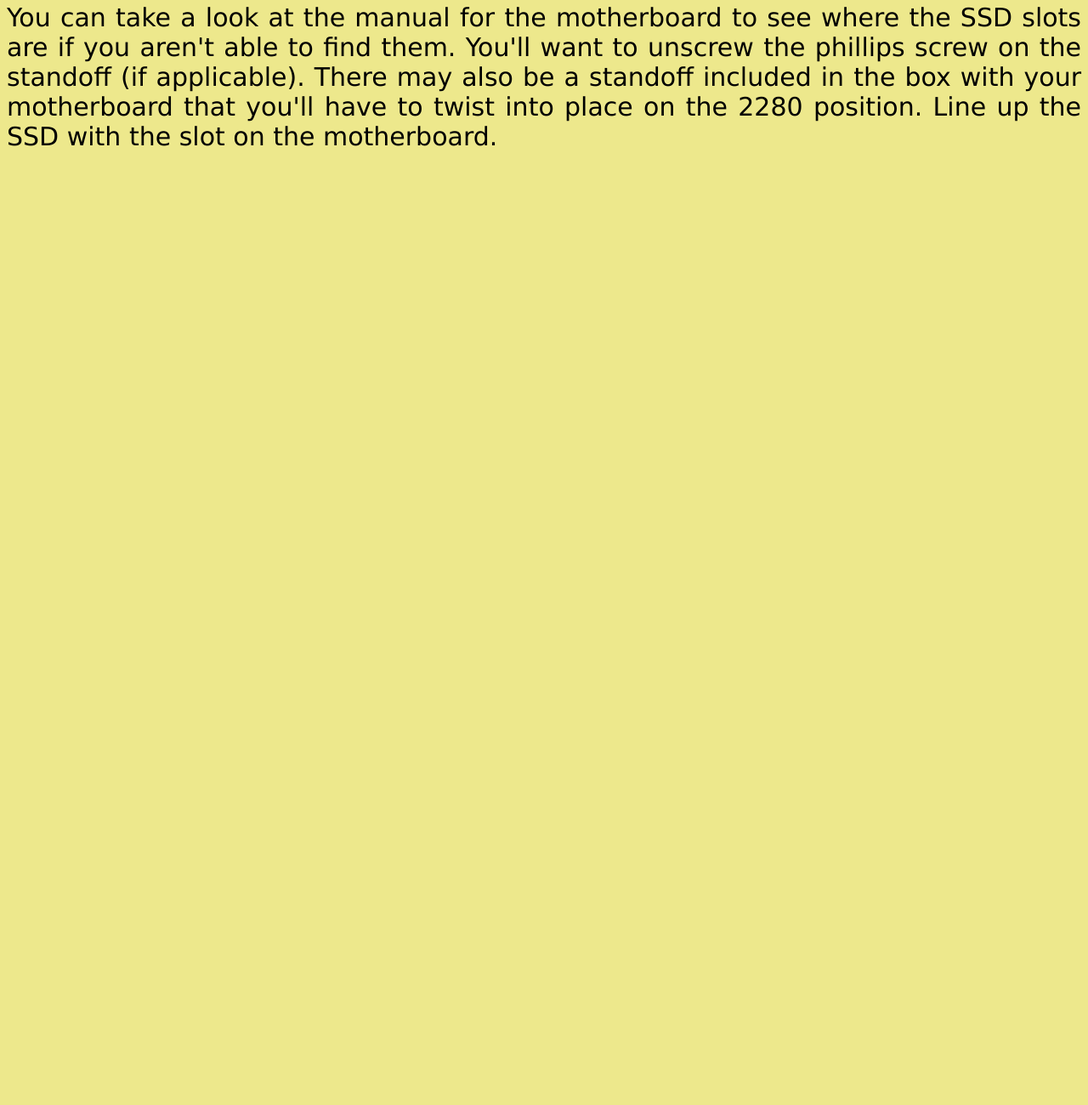
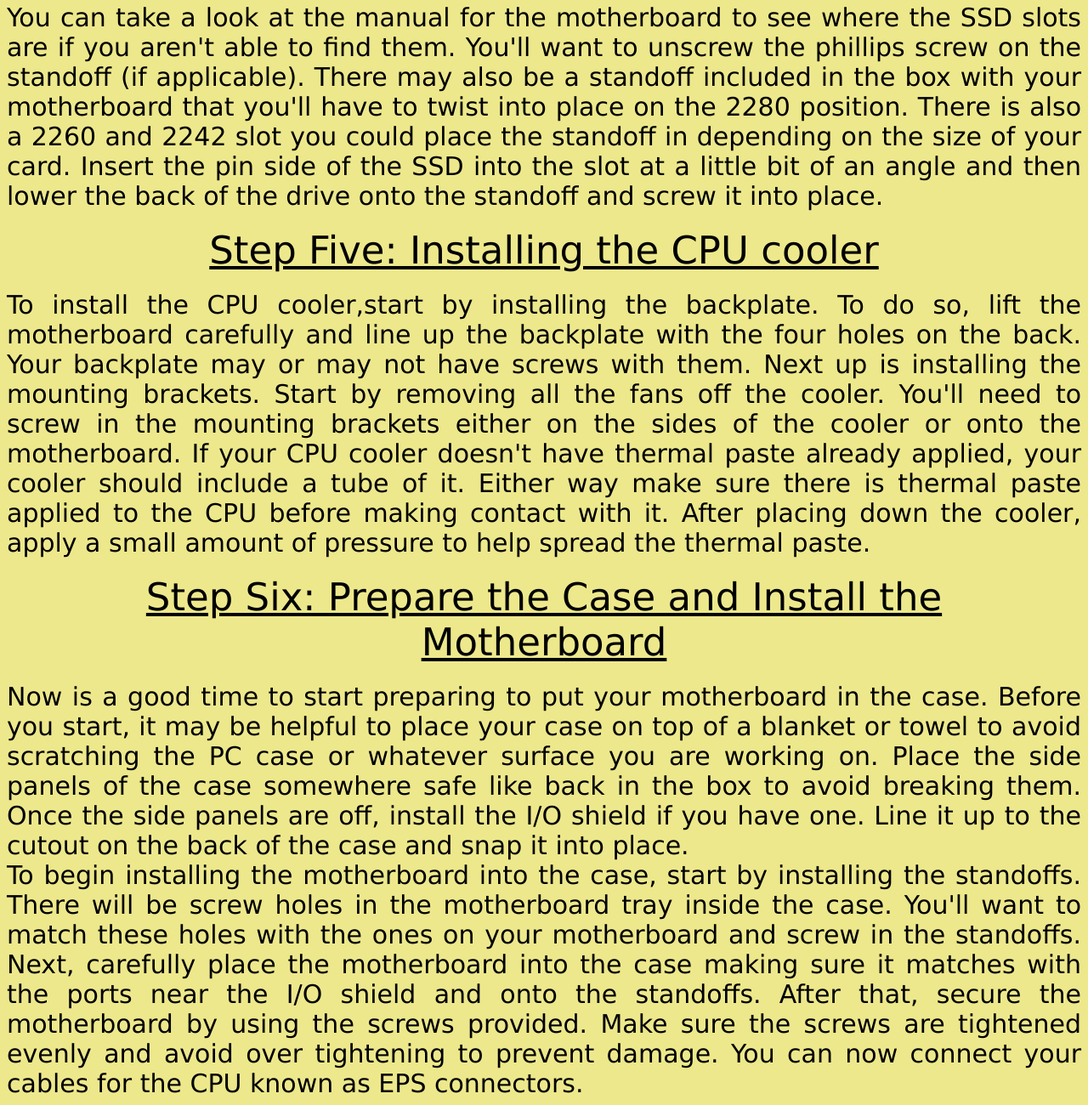
Before and after one commit to jholmsanchez/final-project-ct, a plain HTML site: page building.html in a window 1280 px wide. Shown: the part 2098-3398 px from the top of the page at 85% size. Before the commit the page ends 2284 px from the top, so only its background shows below. Drawn offline with Linux system fonts and the light colour scheme; files whose address does not match are found by name.

Commit message:
update 7

```diff
--- a/building.html
+++ b/building.html
@@ -34,7 +34,7 @@
             doing clearly. A headlamp or flashlight will also be helpful for this.</p>
     </section>
     <section>
-        <h2>Step Two: The Motherboard and CPU</h2>
+        <h2>Step Two: Installing the Motherboard and CPU</h2>
         <p>Place your motherboard on top of a clean, dry, anti-static surface. Take a look at what socket type your CPU
             has. This is important because you don't want to bend or break the pins or latch that will hold the CPU in place.
             Once you do that, remove the plastic cover socket that reveals the slot for the CPU. Line up the CPU with the
@@ -58,7 +58,34 @@
         <p>You can take a look at the manual for the motherboard to see where the SSD slots are if you aren't able to
             find them. You'll want to unscrew the phillips screw on the standoff (if applicable). There may also be a
             standoff included in the box with your motherboard that you'll have to twist into place on the 2280 position.
-            Line up the SSD with the slot on the motherboard.</p>
+            There is also a 2260 and 2242 slot you could place the standoff in depending on the size of your card.
+            Insert the pin side of the SSD into the slot at a little bit of an angle and then lower the back of the drive
+            onto the standoff and screw it into place.</p>
+    </section>
+    <section>
+        <h2>Step Five: Installing the CPU cooler</h2>
+        <p>To install the CPU cooler,start by installing the backplate. To do so, lift the motherboard carefully and line
+            up the backplate with the four holes on the back. Your backplate may or may not have screws with them. Next up is
+            installing the mounting brackets. Start by removing all the fans off the cooler. You'll need to screw in the
+            mounting brackets either on the sides of the cooler or onto the motherboard. If your CPU cooler doesn't have thermal
+            paste already applied, your cooler should include a tube of it. Either way make sure there is thermal paste applied
+            to the CPU before making contact with it. After placing down the cooler, apply a small amount of pressure to help
+            spread the thermal paste.
+            </p>
+    </section>
+    <section>
+        <h2>Step Six: Prepare the Case and Install the Motherboard</h2>
+        <p>Now is a good time to start preparing to put your motherboard in the case. Before you start, it may be helpful
+            to place your case on top of a blanket or towel to avoid scratching the PC case or whatever surface you are
+            working on. Place the side panels of the case somewhere safe like back in the box to avoid breaking them. Once
+            the side panels are off, install the I/O shield if you have one. Line it up to the cutout on the back of the case
+            and snap it into place.</p>
+        <p>To begin installing the motherboard into the case, start by installing the standoffs. There will be screw holes
+            in the motherboard tray inside the case. You'll want to match these holes with the ones on your motherboard
+            and screw in the standoffs. Next, carefully place the motherboard into the case making sure it matches with
+            the ports near the I/O shield and onto the standoffs. After that, secure the motherboard by using the screws
+            provided. Make sure the screws are tightened evenly and avoid over tightening to prevent damage. You can now
+            connect your cables for the CPU known as EPS connectors.  </p>
     </section>
 </main>
 <footer>
```
